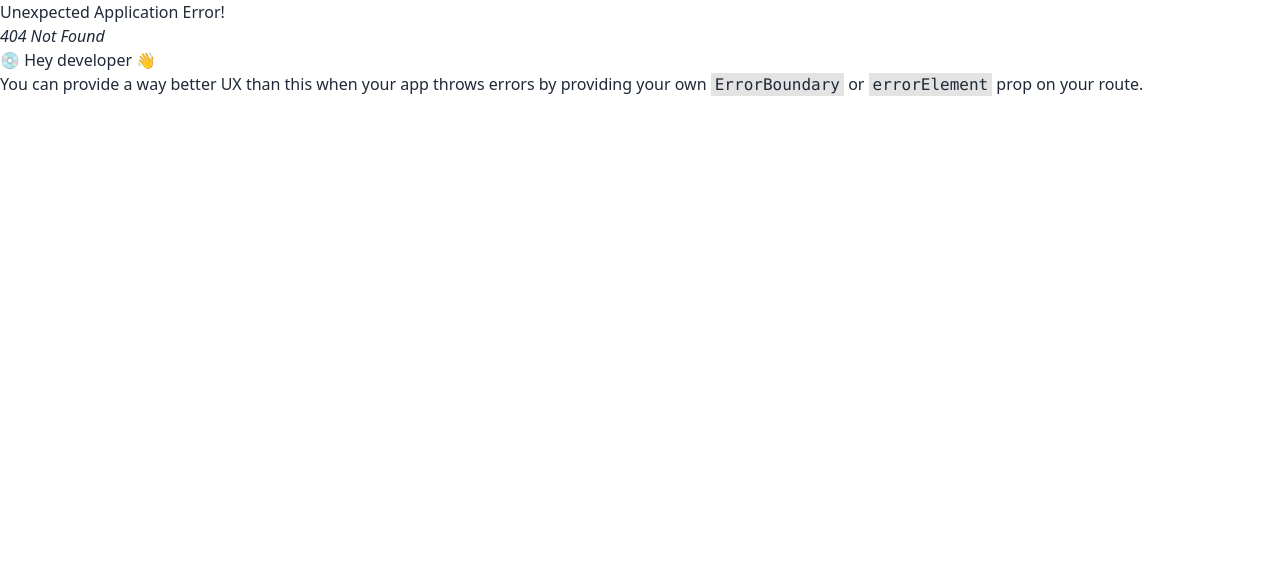
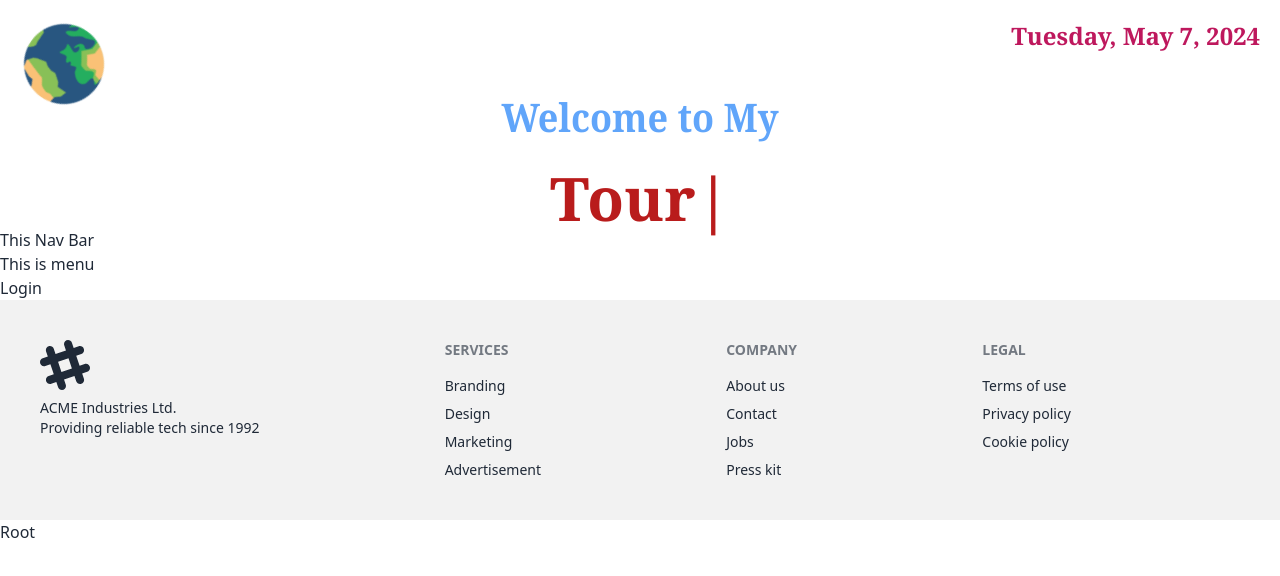
Before and after one commit to farid22022/tourism-management-client, a React (Vite) app: page /login in a window 1280 px wide. Before the commit this address had no page. Shown: the top 576 px of the page. Built offline with nearby package versions, Linux system fonts and the light colour scheme.

Commit message:
header completed . Here I use animate.css , moment.js , typeWriter and rotating css file for looking another level.

```diff
--- a/package.json
+++ b/package.json
@@ -10,12 +10,16 @@
     "preview": "vite preview"
   },
   "dependencies": {
+    "animate.css": "^4.1.1",
     "localforage": "^1.10.0",
     "match-sorter": "^6.3.4",
+    "moment": "^2.30.1",
     "react": "^18.2.0",
     "react-dom": "^18.2.0",
     "react-router-dom": "^6.23.0",
-    "sort-by": "^1.2.0"
+    "react-simple-typewriter": "^5.0.1",
+    "sort-by": "^1.2.0",
+    "typewriter-effect": "^2.21.0"
   },
   "devDependencies": {
     "@types/react": "^18.2.66",
--- /dev/null
+++ b/src/Components/Root.jsx
@@ -0,0 +1,21 @@
+import { Outlet } from "react-router-dom";
+import Header from "../Shared/Header";
+import Menu from "../Shared/Menu";
+import NavBar from "../Shared/NavBar";
+import Footer from "../Shared/Footer";
+
+
+const Root = () => {
+    return (
+        <div data-theme="light">
+            <Header></Header>
+            <NavBar/>
+            <Menu/>
+            <Outlet></Outlet>
+            <Footer></Footer>
+            <h2>Root</h2>
+        </div>
+    );
+};
+
+export default Root;
--- /dev/null
+++ b/src/Pages/Home/Home.jsx
@@ -0,0 +1,11 @@
+
+
+const Home = () => {
+    return (
+        <div>
+            <h2>This is home</h2>
+        </div>
+    );
+};
+
+export default Home;
--- /dev/null
+++ b/src/Pages/Login/Login.jsx
@@ -0,0 +1,11 @@
+
+
+const Login = () => {
+    return (
+        <div>
+            <h2>Login</h2>
+        </div>
+    );
+};
+
+export default Login;
--- /dev/null
+++ b/src/Shared/Footer.jsx
@@ -0,0 +1,48 @@
+
+
+const Footer = () => {
+  return (
+    <footer className="footer p-10 bg-base-200 text-base-content">
+      <aside>
+        <svg
+          width="50"
+          height="50"
+          viewBox="0 0 24 24"
+          xmlns="http://www.w3.org/2000/svg"
+          fillRule="evenodd"
+          clipRule="evenodd"
+          className="fill-current"
+        >
+          <path d="M22.672 15.226l-2.432.811.841 2.515c.33 1.019-.209 2.127-1.23 2.456-1.15.325-2.148-.321-2.463-1.226l-.84-2.518-5.013 1.677.84 2.517c.391 1.203-.434 2.542-1.831 2.542-.88 0-1.601-.564-1.86-1.314l-.842-2.516-2.431.809c-1.135.328-2.145-.317-2.463-1.229-.329-1.018.211-2.127 1.231-2.456l2.432-.809-1.621-4.823-2.432.808c-1.355.384-2.558-.59-2.558-1.839 0-.817.509-1.582 1.327-1.846l2.433-.809-.842-2.515c-.33-1.02.211-2.129 1.232-2.458 1.02-.329 2.13.209 2.461 1.229l.842 2.515 5.011-1.677-.839-2.517c-.403-1.238.484-2.553 1.843-2.553.819 0 1.585.509 1.85 1.326l.841 2.517 2.431-.81c1.02-.33 2.131.211 2.461 1.229.332 1.018-.21 2.126-1.23 2.456l-2.433.809 1.622 4.823 2.433-.809c1.242-.401 2.557.484 2.557 1.838 0 .819-.51 1.583-1.328 1.847m-8.992-6.428l-5.01 1.675 1.619 4.828 5.011-1.674-1.62-4.829z"></path>
+        </svg>
+        <p>
+          ACME Industries Ltd.
+          <br />
+          Providing reliable tech since 1992
+        </p>
+      </aside>
+      <nav>
+        <h6 className="footer-title">Services</h6>
+        <a className="link link-hover">Branding</a>
+        <a className="link link-hover">Design</a>
+        <a className="link link-hover">Marketing</a>
+        <a className="link link-hover">Advertisement</a>
+      </nav>
+      <nav>
+        <h6 className="footer-title">Company</h6>
+        <a className="link link-hover">About us</a>
+        <a className="link link-hover">Contact</a>
+        <a className="link link-hover">Jobs</a>
+        <a className="link link-hover">Press kit</a>
+      </nav>
+      <nav>
+        <h6 className="footer-title">Legal</h6>
+        <a className="link link-hover">Terms of use</a>
+        <a className="link link-hover">Privacy policy</a>
+        <a className="link link-hover">Cookie policy</a>
+      </nav>
+    </footer>
+  );
+};
+
+export default Footer;
--- /dev/null
+++ b/src/Shared/Header.css
@@ -0,0 +1,24 @@
+.logo {
+    height: 8em;
+    padding: 1.5em;
+    will-change: filter;
+    transition: filter 300ms;
+  }
+  .logo:hover {
+    filter: drop-shadow(0 0 2em #646cffaa);
+  }
+  .logo.react:hover {
+    filter: drop-shadow(0 0 2em #61dafbaa);
+  }
+
+  @keyframes logo-spin {
+    from {
+      transform: rotate(0deg);
+    }
+    to {
+      transform: rotate(360deg);
+    }
+  }
+  .logo.react {
+    animation: logo-spin infinite 5s linear;
+}
--- /dev/null
+++ b/src/Shared/Header.jsx
@@ -0,0 +1,35 @@
+import TypewriterComponent from "typewriter-effect";
+import moment from "moment";
+import logo from "../../public/planet-earth.png";
+import 'animate.css';
+import "./Header.css"
+const Header = () => {
+    return (
+        <div>
+            <div className="relative">
+                <div>
+                    <img className="logo react" src={logo}/>
+                </div>
+                <div className="text-center">
+                    <h3 className="text-4xl font-serif font-bold text-blue-400 animate__animated animate__bounce animate__infinite">Welcome to <span className="">My</span> </h3>
+                    <h2 className="text-6xl font-serif text-red-700 font-extrabold">
+                        <TypewriterComponent
+                            options={{
+                                strings: ["Tourism Management System"],
+                                autoStart: true,
+                                loop: true,
+                                delay: 50,
+                                // cursor: true
+                            }}
+                        />
+                    </h2>
+                </div>
+                <div className="absolute top-5 right-5">
+                    <p className="text-2xl myElement font-serif text-pink-700 font-semibold">{moment().format("dddd, MMMM D, YYYY")}</p>
+                </div>
+            </div>
+        </div>
+    );
+};
+
+export default Header;
--- /dev/null
+++ b/src/Shared/Menu.jsx
@@ -0,0 +1,11 @@
+
+
+const Menu = () => {
+    return (
+        <div>
+            <h2>This is menu</h2>
+        </div>
+    );
+};
+
+export default Menu;
--- /dev/null
+++ b/src/Shared/NavBar.css
@@ -0,0 +1,138 @@
+*{
+    margin:0;
+    padding: 0;
+    box-sizing: border-box;
+}
+
+body{
+    background-color: #eaeaea;
+}
+
+.container {
+    position : absolute;
+    top: 50%;
+    left: 50%;
+    transform: translate(-50%,-50%);
+    width: 1000px;
+    height: 600px;
+    background: #f5f5f5;
+    box-shadow: 0 30px 50px #dbdbdb;
+}
+
+.container .slide .item{
+    width: 200px;
+    height: 300px;
+    position: absolute;
+    top: 50%;
+    transform: translate(0 ,-50%);
+    border-radius: 20px;
+    box-shadow: 0 30px 50px #505050;
+    background-position: 50% 50%;
+    background-size:cover;
+    display: inline-block;
+    transition: .5s;
+}
+
+.slide .item:nth-child(1),
+.slide .item:nth-child(2){
+    top: 0;
+    left: 0;
+    transform: translate(0,0);
+    border-radius: 0;
+    width: 100%;
+    height: 100%;
+}
+
+
+.slide .item:nth-child(3){
+    left: 50%;
+}
+
+.slide .item:nth-child(4){
+    left: calc(50% + 220px);
+}
+.slide .item:nth-child(5){
+    left: calc(50% + 440px);
+}
+
+.slide .item:nth-child(+6){
+    left: calc(50% + 660px);
+    opacity: 0;
+}
+
+.item .content {
+    position: absolute;
+    top: 50%;
+    left: 100px;
+    width: 300px;
+    text-align: left;
+    color: #ed0a0a;
+    transform: translate(0 , -50%);
+    font-family: system-ui;
+    display: none;
+}
+
+.slide .item:nth-child(2) .content{  /* Don not forget to use empty space after nth-child(2) ' '*/
+    display:block;
+}
+
+.content .name {
+    font-size: 40px;
+    text-transform: uppercase;
+    font-weight: bold;
+    animation: animate 1s ease-in-out 1 forwards;
+
+}
+
+.content .des {
+    margin-top: 10px;
+    margin-bottom: 20px;
+    animation: animate 1s ease-in-out 0.3s 1 forwards;
+
+}
+
+.content button {
+    padding : 10px 20px;
+    margin-bottom: 20px;
+    cursor: pointer;
+    animation: animate 1s ease-in-out .6s 1 forwards;
+}
+
+
+@keyframes animate {
+    from{
+        opacity: 0;
+        transform: translate(0 , 100px);
+        filter: blur(33px);
+    }
+
+    to{
+        opacity: 1;
+        transform: translate(0);
+        filter: blur(0);
+    }
+}
+
+
+.button{
+    width: 100%;
+    text-align: center;
+    position: absolute;
+    bottom: 20px;
+}
+
+.button button {
+    width: 50px;
+    height: 55px;
+    border-radius: 16px;
+    border: none;
+    cursor: pointer;
+    margin: 0 5px;
+    border: 1px solid #000;
+    transition: .3s;
+}
+
+.button button:hover{
+    background:#ababab;
+    color: #fff;
+}
--- /dev/null
+++ b/src/Shared/NavBar.jsx
@@ -0,0 +1,11 @@
+
+
+const NavBar = () => {
+    return (
+        <div>
+            <h2>This Nav Bar</h2>
+        </div>
+    );
+};
+
+export default NavBar;
```
Also changed, not shown: src/Routes/Routes.jsx (added, +25 -0 lines), src/main.jsx (+5 -11 lines), public/planet-earth.png (added), 1 other file (tests, documents, lock files or other folders).
